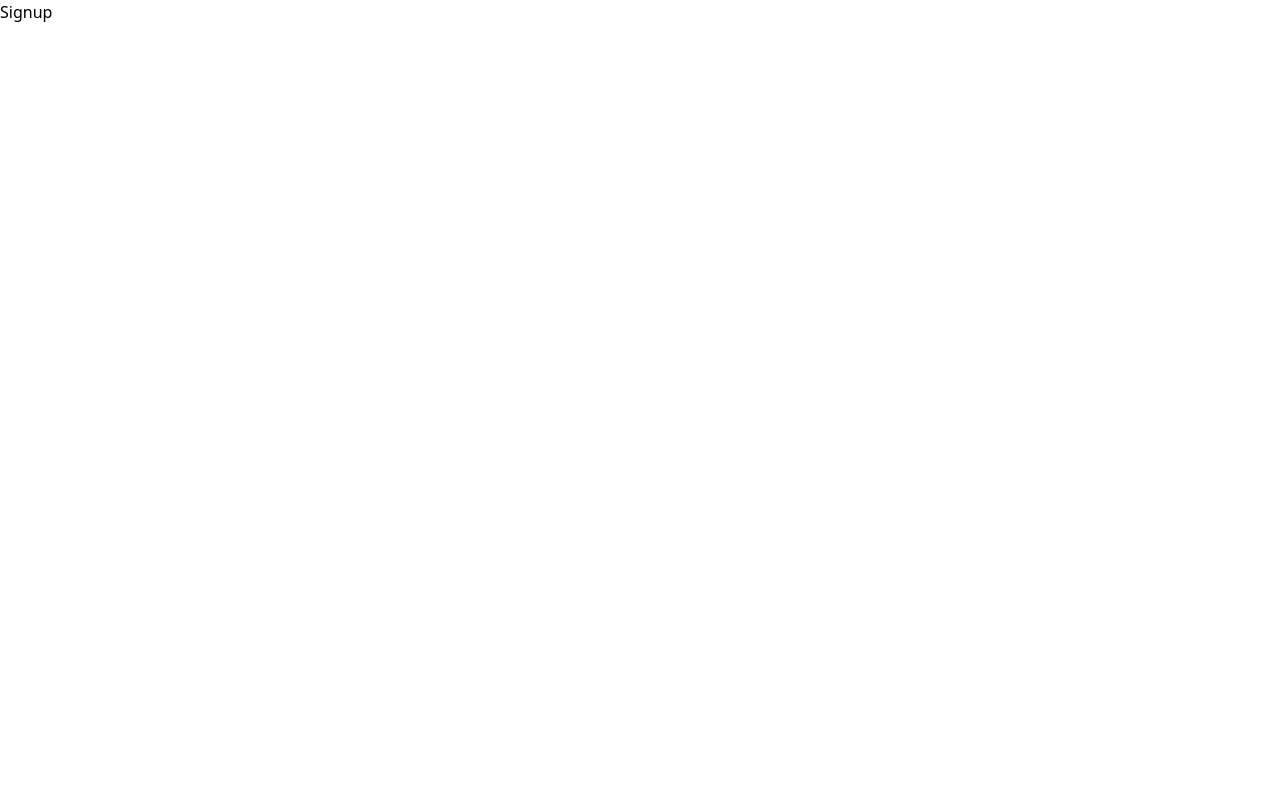
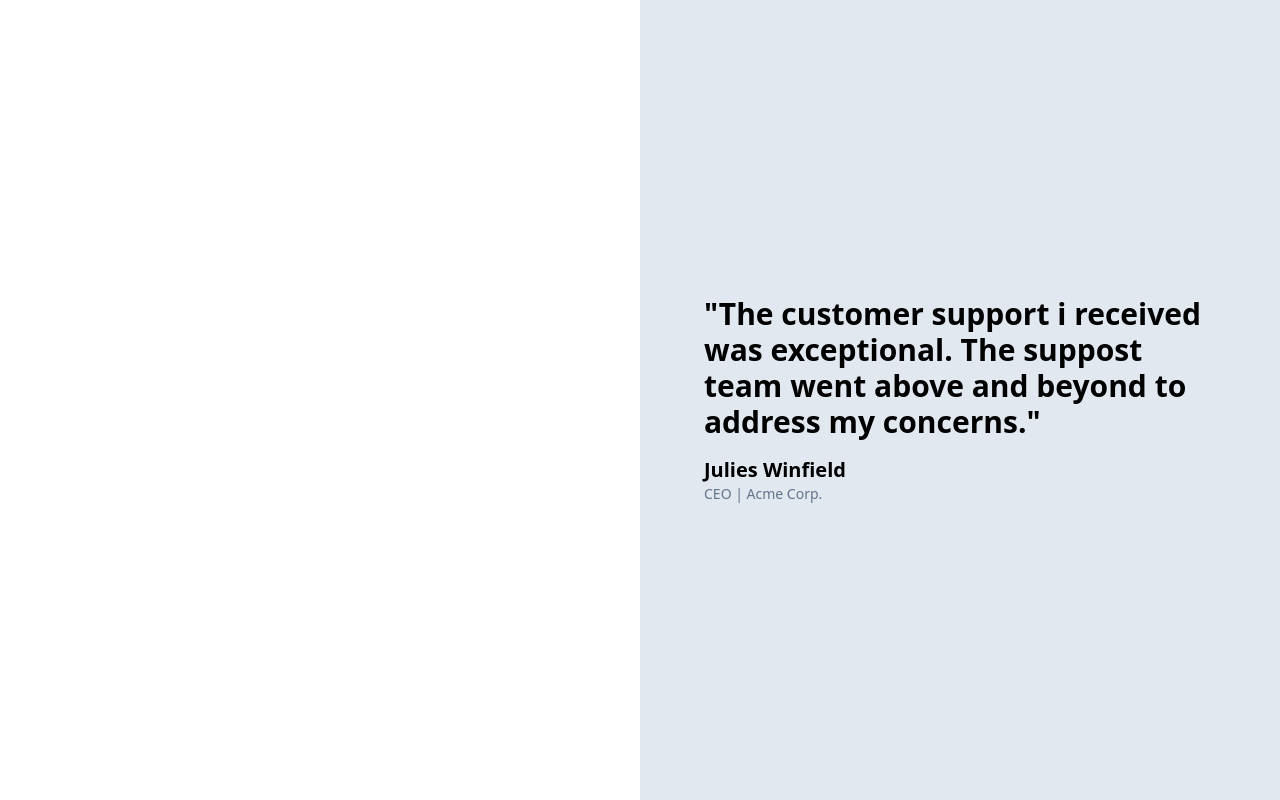
Before and after one commit to bajshorya/Medium, a React (Vite) app in the folder frontend/: page /signup in a window 1280 px wide. Built offline with nearby package versions, Linux system fonts and the light colour scheme.

Commit message:
quote component

```diff
--- /dev/null
+++ b/frontend/src/components/Quote.tsx
@@ -0,0 +1,22 @@
+import React from "react";
+
+export const Quote = () => {
+  return (
+    <div className="bg-slate-200 h-screen flex justify-center flex-col">
+      <div className="flex justify-center">
+        <div className="max-w-lg ">
+          <div className=" text-3xl font-bold">
+            "The customer support i received was exceptional. The suppost team
+            went above and beyond to address my concerns."
+          </div>
+          <div className="max-w-md  text-xl font-semibold mt-4">
+            Julies Winfield
+          </div>
+          <div className="max-w-md  text-sm font-light text-slate-500">
+            CEO | Acme Corp.{" "}
+          </div>
+        </div>
+      </div>
+    </div>
+  );
+};
--- a/frontend/src/pages/Signup.tsx
+++ b/frontend/src/pages/Signup.tsx
@@ -1,5 +1,13 @@
 import React from "react";
+import { Quote } from "../components/Quote";
 
 export const Signup = () => {
-  return <div>Signup</div>;
+  return (
+    <div className="grid grid-cols-2">
+      <div></div>
+      <div className="invisible lg:visible">
+        <Quote />
+      </div>
+    </div>
+  );
 };
```
